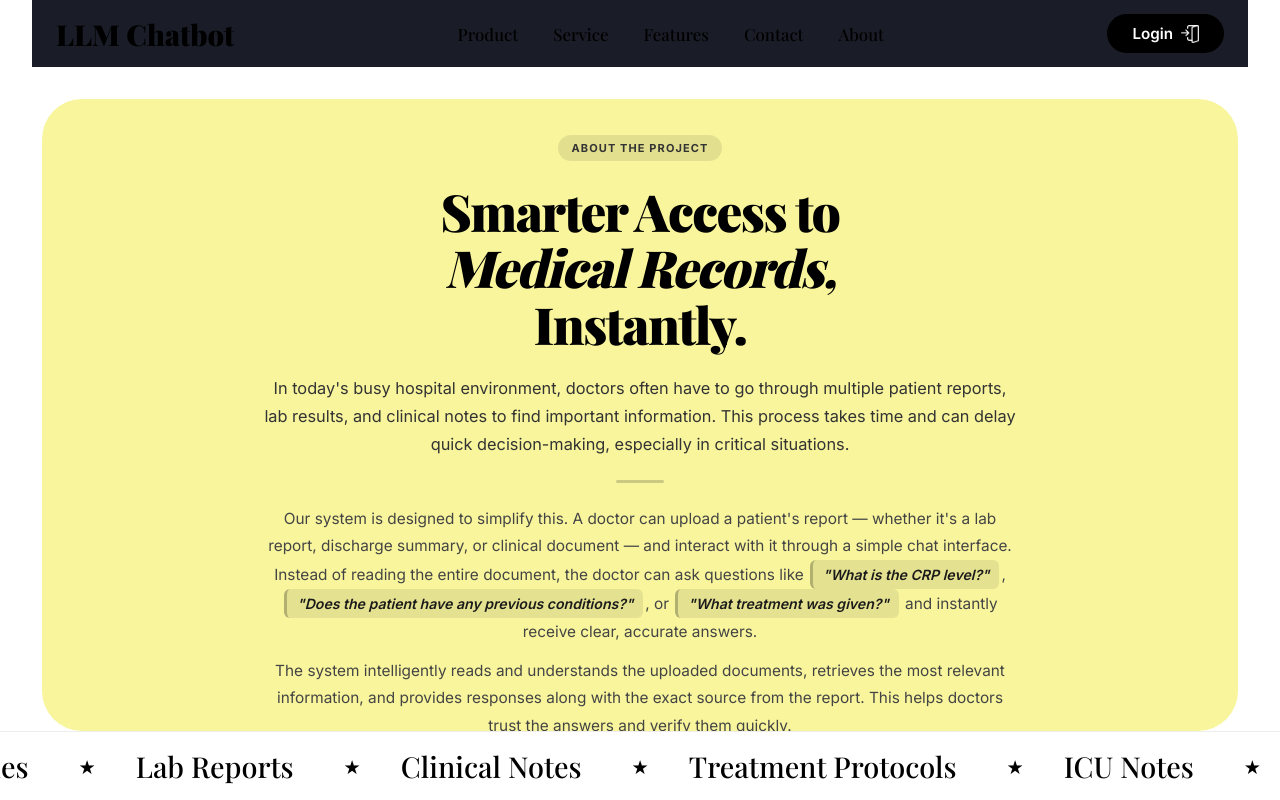
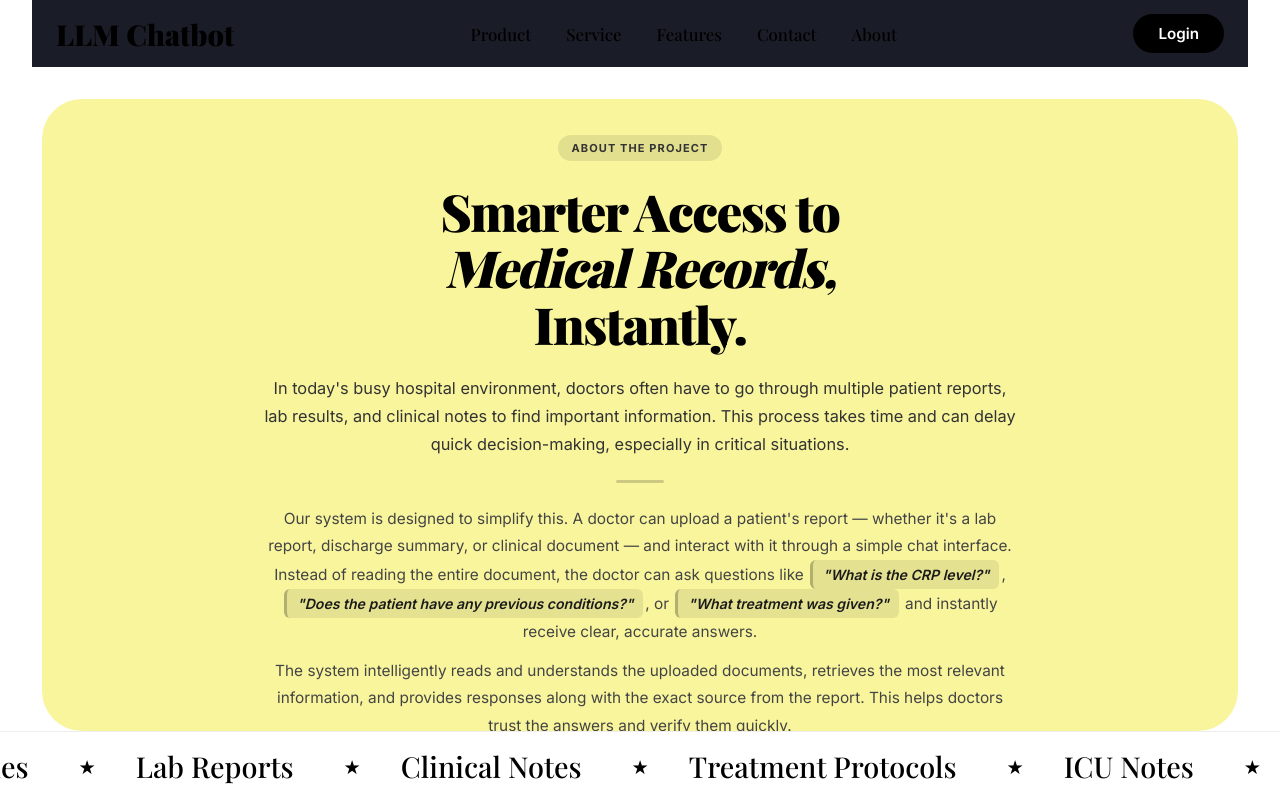
Before and after one commit to bhanu-3333/LLM-chatbot, a React (Vite) app in the folder medical-rag-frontend/: page /about in a window 1280 px wide. Built offline with nearby package versions, Linux system fonts and the light colour scheme; a web font is replaced by a local one.

Commit message:
feat: implement About and Upload pages with associated styling and updated layout components

```diff
--- a/medical-rag-frontend/src/pages/About.jsx
+++ b/medical-rag-frontend/src/pages/About.jsx
@@ -50,7 +50,6 @@ export default function About() {
           ) : (
             <button className="login-btn-nav" onClick={() => nav('/login')}>
               Login
-              <img src={enterIcon} alt="Enter" className="btn-enter-icon" />
             </button>
           )}
         </nav>
```
